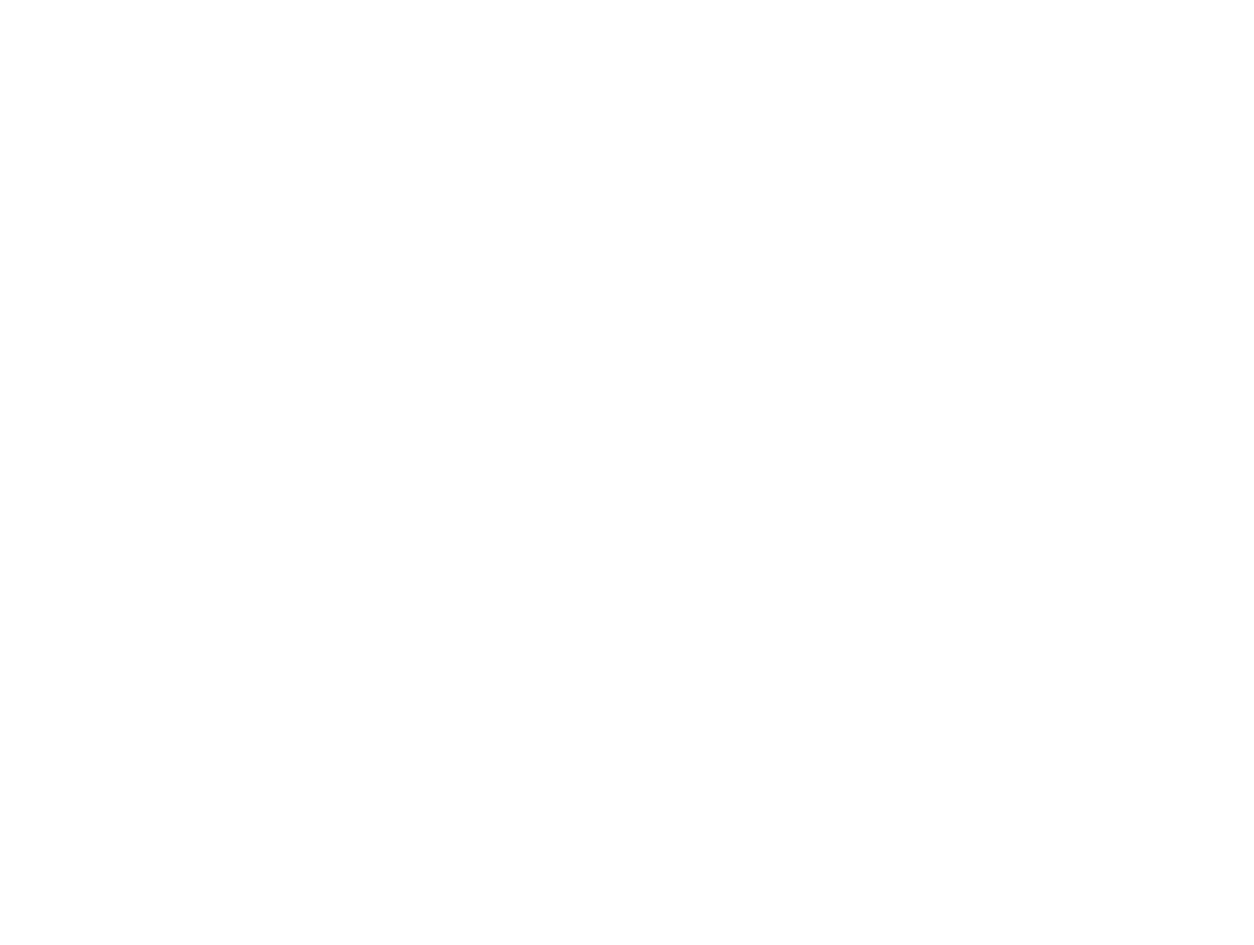
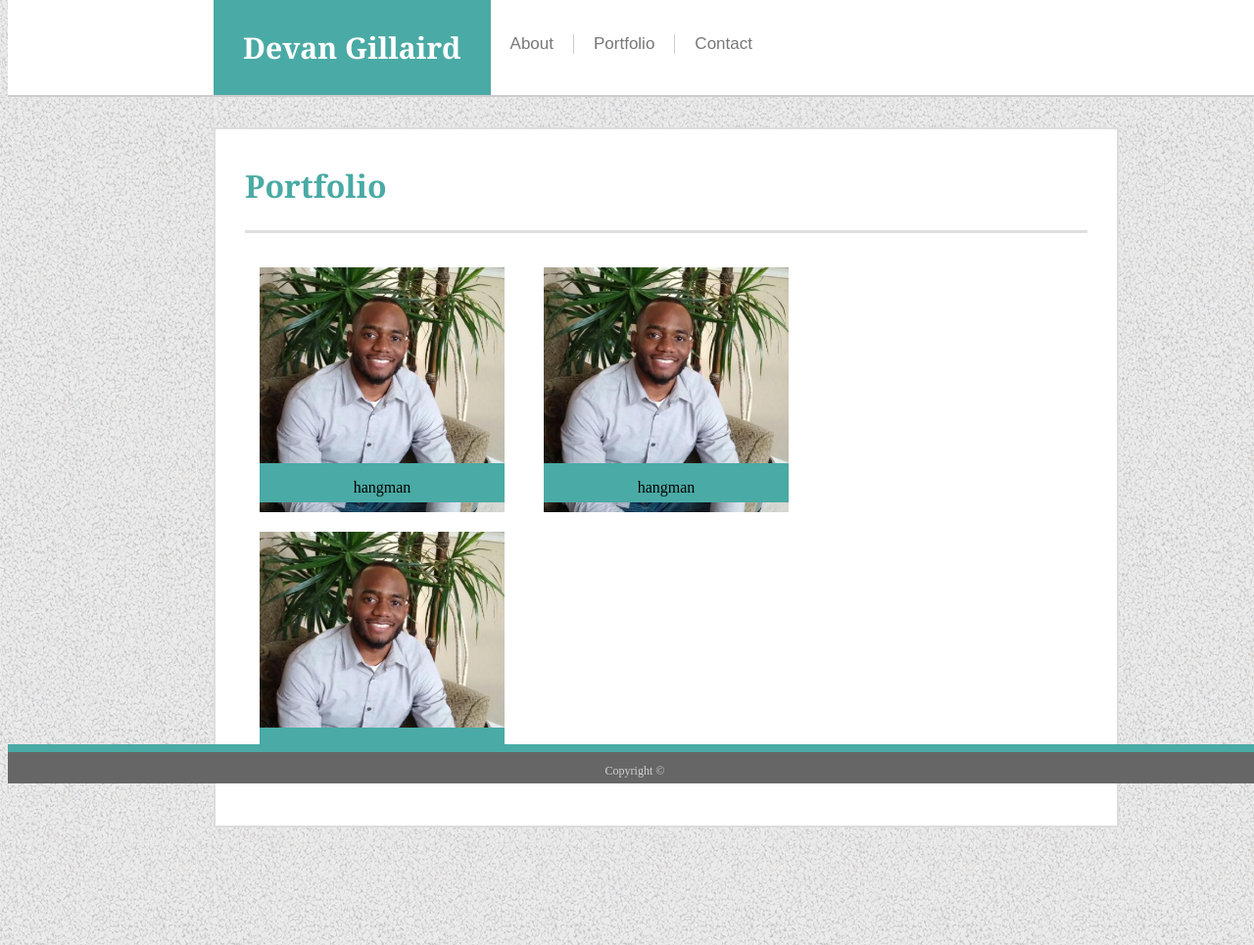
Before and after one commit to dtg5088/Basic-Portfolio, a plain HTML site: page portfolio.html in a window 1280 px wide. Shown: the whole page at 98% size. Before the commit the page ends 800 px from the top, so only its background shows below. Drawn offline with Linux system fonts and the light colour scheme.

Commit message:
added more content into index.html, also added the portfolio page

```diff
--- a/assets/css/style.css
+++ b/assets/css/style.css
@@ -50,7 +50,7 @@
     text-decoration: none;
     font-size: 17px;
     margin-left: 210px;
-    margin-right: 31%;
+    margin-right: ;
     font-size: 30px;
     font-family: 'Georgia', Times, Times New Roman, serif;
     font-weight: bold;
@@ -58,7 +58,7 @@
 
 img {
     padding-right: 25px;
-    width: 200px;
+    width: 250px;
 }
 
 body {
@@ -68,12 +68,13 @@ body {
 #container {
     width: 68%;
     background:#ffffff;
-    overflow: auto;
+    overflow: hidden;
     margin-top: 130px;
     margin-bottom: 120px;
     margin-left: 210px;
     padding-left: 30px;
     padding-right: 30px;
+    padding-bottom: 50px;
     border-style: solid;
     border-color: #dddddd;
     border-width: 2px;
@@ -119,3 +120,25 @@ span{
 .footer:after{
     content:"Copyright \00a9";
 }
+
+.picFormat {
+    float: left;
+    padding-top: 20px;
+    padding-left: 15px;
+
+}
+
+.picTitle {
+    position: relative;
+    background-color: #4aaaa5;
+    margin-top: 200px;
+    color: black;
+    height: 40px;
+    width: 250px;
+}
+
+.picTitle p{
+    position: absolute;
+    text-align: center;
+    width: 100%;
+}
--- a/portfolio.html
+++ b/portfolio.html
@@ -0,0 +1,49 @@
+<!DOCTYPE html>
+<html lang="en">
+<head>
+    <meta charset="UTF-8">
+    <meta name="viewport" content="width=device-width, initial-scale=1.0">
+    <meta http-equiv="X-UA-Compatible" content="ie=edge">
+    <link rel="stylesheet" type="text/css" href="assets\css\style.css">
+    <title>Profile Page</title>
+</head>
+<body>
+        <div class="topnav">
+            <a class="active" href="#home">Devan Gillaird</a>
+            <a class="regular" href="#contact">About</a>
+            <a class="regular" href="#Portfolio">Portfolio</a>
+            <a class="regular" href="#about">Contact</a>
+        </div>
+
+        <div id="container">
+
+            <span>
+            <h1 class="heading">Portfolio</h1>
+            </span>
+
+            <div class="picFormat">
+                <img src="assets\images\Devan.jpg" alt="Smiley face" align="left">
+
+                <div class="picTitle">
+                    <P>hangman</P>
+                </div>
+            </div>
+            <div class="picFormat">
+                    <img src="assets\images\Devan.jpg" alt="Smiley face" align="left">
+
+                    <div class="picTitle">
+                        <p>hangman</P>
+                    </div>
+            </div>
+            <div class="picFormat">
+                    <img src="assets\images\Devan.jpg" alt="Smiley face" align="left">
+
+                    <div class="picTitle">
+                        <p>hangman</P>
+                    </div>
+            </div>
+        </div>
+        <div class="footer">
+        </div>
+    </body>
+</html>
```
